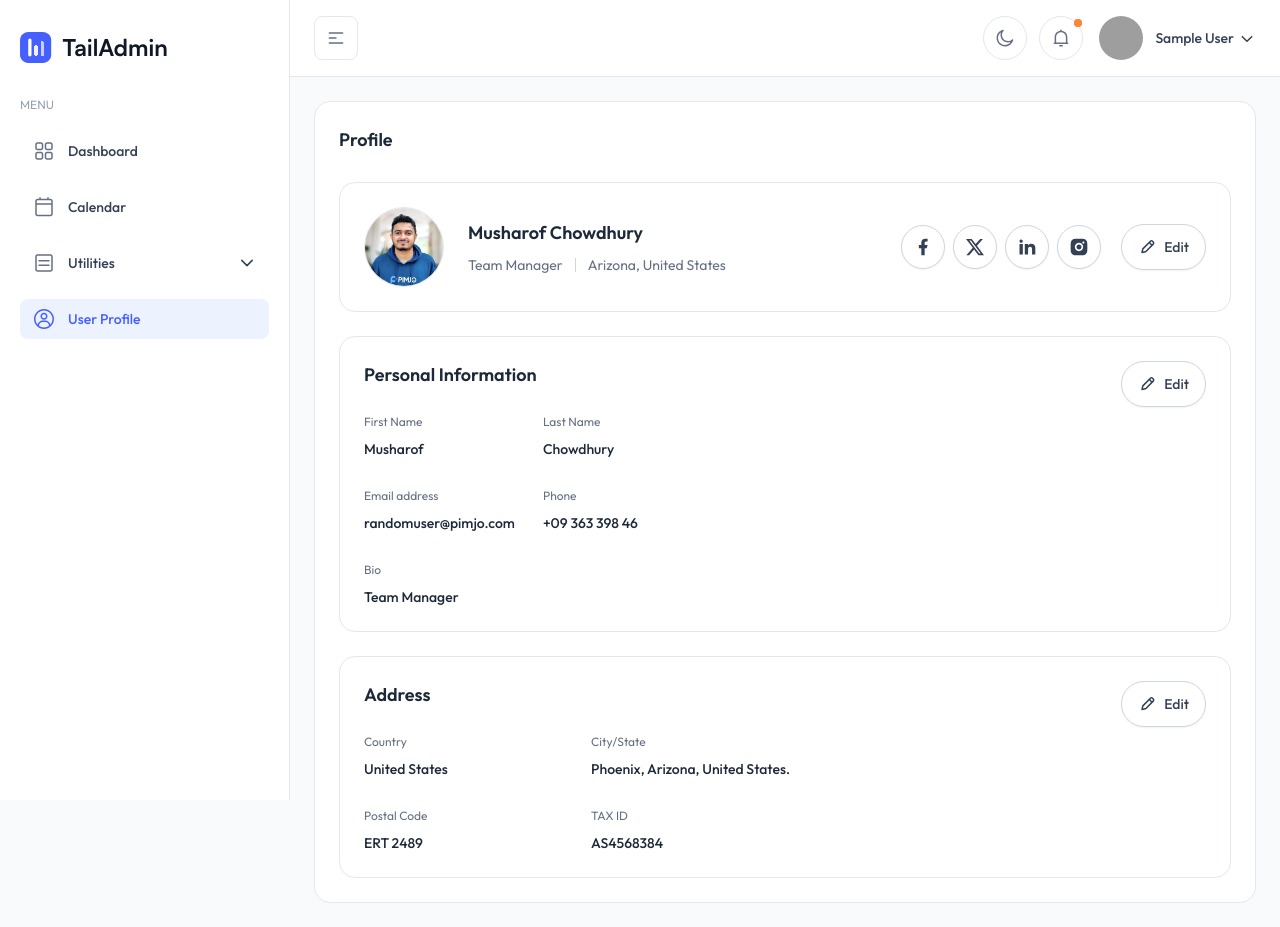
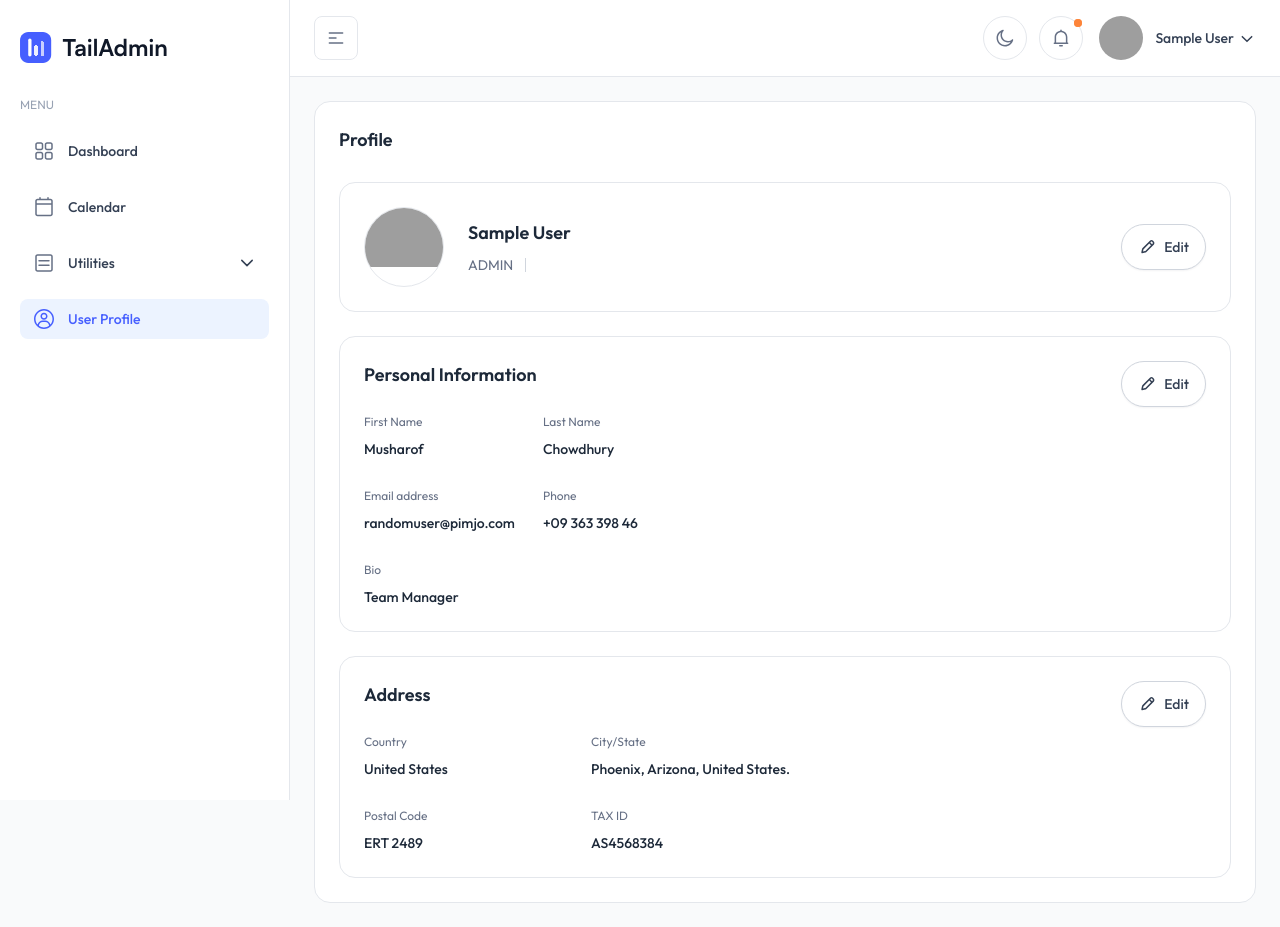
Before and after one commit to mrjayrai/Intelliconsult, a Next.js app in the folder intelliconsult_frontend/: page /profile in a window 1280 px wide. Built offline with nearby package versions, Linux system fonts and the light colour scheme; sample sign-in values are in the browser's storage.

Commit message:
User profile page integration

```diff
--- a/intelliconsult_frontend/src/components/user-profile/UserMetaCard.tsx
+++ b/intelliconsult_frontend/src/components/user-profile/UserMetaCard.tsx
@@ -6,6 +6,8 @@ import Button from "../ui/button/Button";
 import Input from "../form/input/InputField";
 import Label from "../form/Label";
 import Image from "next/image";
+import { useAuth } from "@/context/AuthContext";
+import imagePath from "@/imagePath";
 
 
 export default function UserMetaCard() {
@@ -15,6 +17,14 @@ export default function UserMetaCard() {
     console.log("Saving changes...");
     closeModal();
   };
+  const { authData } = useAuth();
+  if(!authData){
+    return;
+  }
+
+  const { name,imageUrl,role,city,email,mobileNumber}=authData?.user;
+  const [firstName, lastName] = name.split(" ");
+
   return (
     <>
       <div className="p-5 border border-gray-200 rounded-2xl dark:border-gray-800 lg:p-6">
@@ -24,25 +34,25 @@ export default function UserMetaCard() {
               <Image
                 width={80}
                 height={80}
-                src="/images/user/owner.jpg"
+                src={(imagePath + imageUrl).replace(/\\/g, "/")}
                 alt="user"
               />
             </div>
             <div className="order-3 xl:order-2">
               <h4 className="mb-2 text-lg font-semibold text-center text-gray-800 dark:text-white/90 xl:text-left">
-                Musharof Chowdhury
+                {name}
               </h4>
               <div className="flex flex-col items-center gap-1 text-center xl:flex-row xl:gap-3 xl:text-left">
                 <p className="text-sm text-gray-500 dark:text-gray-400">
-                  Team Manager
+                  {role.toUpperCase()}
                 </p>
                 <div className="hidden h-3.5 w-px bg-gray-300 dark:bg-gray-700 xl:block"></div>
                 <p className="text-sm text-gray-500 dark:text-gray-400">
-                  Arizona, United States
+                  {city}
                 </p>
               </div>
             </div>
-            <div className="flex items-center order-2 gap-2 grow xl:order-3 xl:justify-end">
+            {/* <div className="flex items-center order-2 gap-2 grow xl:order-3 xl:justify-end">
               <a
         target="_blank"
         rel="noreferrer" href='https://www.facebook.com/PimjoHQ' className="flex h-11 w-11 items-center justify-center gap-2 rounded-full border border-gray-300 bg-white text-sm font-medium text-gray-700 shadow-theme-xs hover:bg-gray-50 hover:text-gray-800 dark:border-gray-700 dark:bg-gray-800 dark:text-gray-400 dark:hover:bg-white/[0.03] dark:hover:text-gray-200">
@@ -111,7 +121,7 @@ export default function UserMetaCard() {
                   />
                 </svg>
               </a>
-            </div>
+            </div> */}
           </div>
           <button
             onClick={openModal}
@@ -148,7 +158,7 @@ export default function UserMetaCard() {
           </div>
           <form className="flex flex-col">
             <div className="custom-scrollbar h-[450px] overflow-y-auto px-2 pb-3">
-              <div>
+              {/* <div>
                 <h5 className="mb-5 text-lg font-medium text-gray-800 dark:text-white/90 lg:mb-6">
                   Social Links
                 </h5>
@@ -183,7 +193,7 @@ export default function UserMetaCard() {
                     />
                   </div>
                 </div>
-              </div>
+              </div> */}
               <div className="mt-7">
                 <h5 className="mb-5 text-lg font-medium text-gray-800 dark:text-white/90 lg:mb-6">
                   Personal Information
@@ -192,27 +202,27 @@ export default function UserMetaCard() {
                 <div className="grid grid-cols-1 gap-x-6 gap-y-5 lg:grid-cols-2">
                   <div className="col-span-2 lg:col-span-1">
                     <Label>First Name</Label>
-                    <Input type="text" defaultValue="Musharof" />
+                    <Input type="text" defaultValue={firstName} />
                   </div>
 
                   <div className="col-span-2 lg:col-span-1">
                     <Label>Last Name</Label>
-                    <Input type="text" defaultValue="Chowdhury" />
+                    <Input type="text" defaultValue={lastName} />
                   </div>
 
                   <div className="col-span-2 lg:col-span-1">
                     <Label>Email Address</Label>
-                    <Input type="text" defaultValue="randomuser@pimjo.com" />
+                    <Input type="text" defaultValue={email} />
                   </div>
 
                   <div className="col-span-2 lg:col-span-1">
                     <Label>Phone</Label>
-                    <Input type="text" defaultValue="+09 363 398 46" />
+                    <Input type="text" defaultValue={mobileNumber} />
                   </div>
 
                   <div className="col-span-2">
-                    <Label>Bio</Label>
-                    <Input type="text" defaultValue="Team Manager" />
+                    <Label>Role</Label>
+                    <Input type="text" defaultValue={role.toUpperCase()} disabled />
                   </div>
                 </div>
               </div>
--- a/intelliconsult_frontend/src/layout/AppSidebar.tsx
+++ b/intelliconsult_frontend/src/layout/AppSidebar.tsx
@@ -2,8 +2,9 @@
 import React, { useEffect, useRef, useState,useCallback } from "react";
 import Link from "next/link";
 import Image from "next/image";
-import { usePathname } from "next/navigation";
+import { redirect, usePathname } from "next/navigation";
 import { useSidebar } from "../context/SidebarContext";
+
 import {
   // BoxCubeIcon,
   CalenderIcon,
@@ -23,6 +24,8 @@ type NavItem = {
   path?: string;
   subItems?: { name: string; path: string; pro?: boolean; new?: boolean }[];
 };
+
+
 
 const navItems: NavItem[] = [
   {
@@ -104,6 +107,13 @@ const othersItems: NavItem[] = [
 const AppSidebar: React.FC = () => {
   const { isExpanded, isMobileOpen, isHovered, setIsHovered } = useSidebar();
   const pathname = usePathname();
+
+  const data = localStorage.getItem('authData');
+
+  if(!data){
+   redirect('/signin');
+
+  }
 
   const renderMenuItems = (
     navItems: NavItem[],
```
